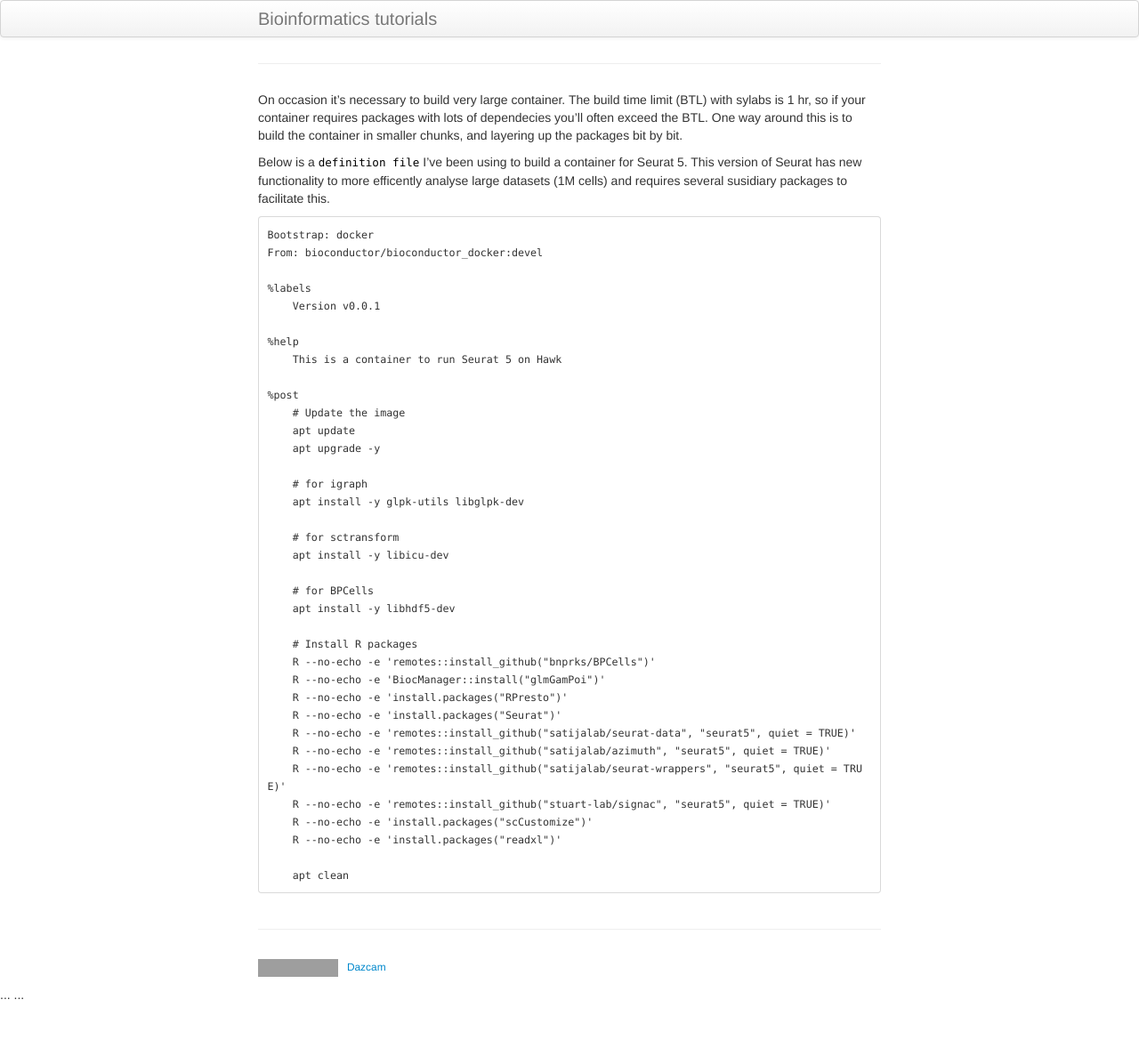
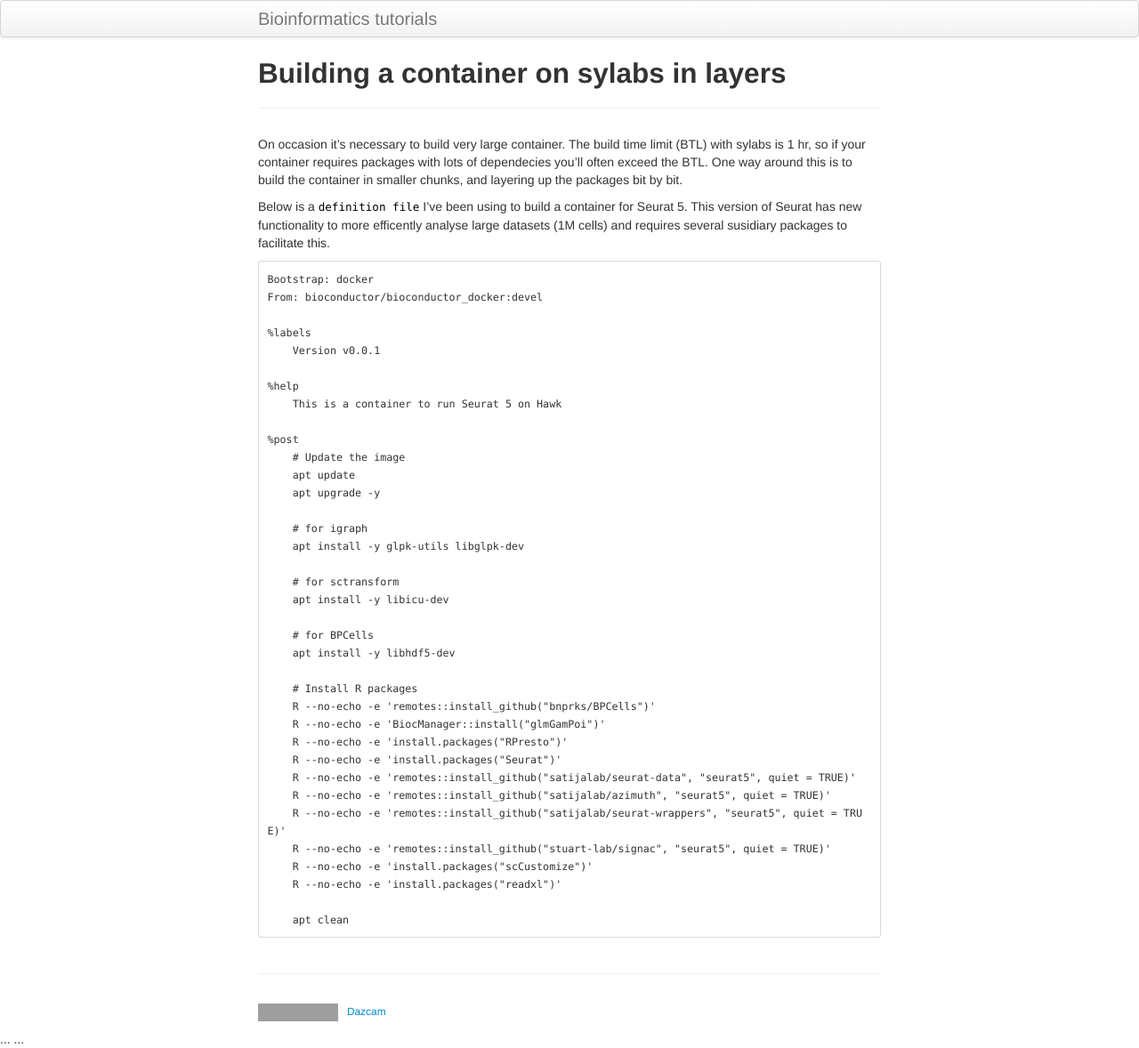
Before and after one commit to Dazcam/Bioinformatics-tutorials, a Jekyll site: the page built from pages/containers/build_container_layers.md, in a window 1280 px wide. Shown: the whole page at 89% size. Built offline with Jekyll 4.4.1, drawn with Linux system fonts in a browser that asks for light colours; our own code applies the rules of GitHub Pages for plain Markdown files; before the commit the page ends 1128 px from its top, so only the background shows below that; grey boxes are pictures that could not be loaded.

Commit message:
Update build_container_layers.md
Add header

```diff
--- a/pages/containers/build_container_layers.md
+++ b/pages/containers/build_container_layers.md
@@ -1,3 +1,8 @@
+---
+layout: page
+title: Building a container on sylabs in layers
+description: Building a container on sylabs in layers
+---
 
 On occasion it's necessary to build very large container. The build time limit (BTL) with sylabs is 1 hr,
 so if your container requires packages with lots of dependecies you'll often exceed the BTL. One way
```
